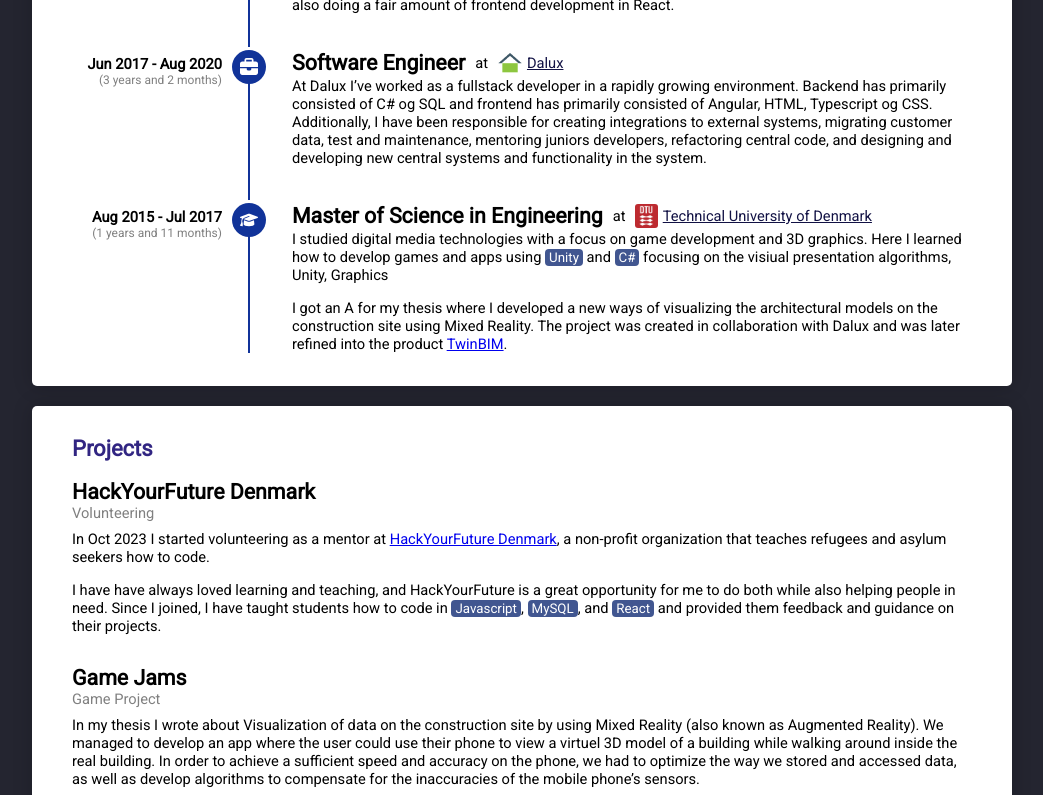
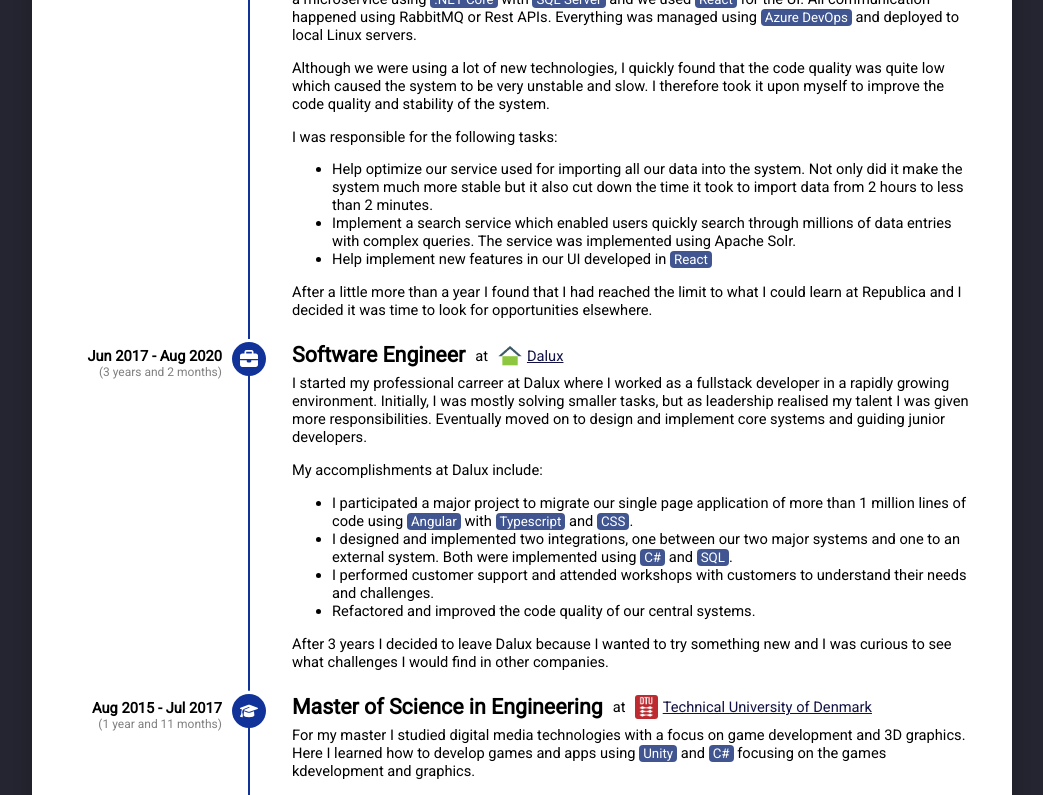
Before and after one commit to bhas/personal, a JavaScript app: page / in a window 1280 px wide. Shown: the part 820-1615 px from the top of the page, without its empty margins (118-1161 px from the left). Built offline with nearby package versions, Linux system fonts and the light colour scheme.

Commit message:
add republica section

```diff
--- a/src/components/ExperienceSection.js
+++ b/src/components/ExperienceSection.js
@@ -25,11 +25,36 @@
         endDate={new Date(2022, 0, 1)}
         type={"work"}
       >
-        <p>As a developer at Republica I am responsible for maintaining, documenting, and improving the most central parts of the system.
-            This includes designing a scalable system that can handle complex workflows with many different users involved.
-            My tasks mostly take place in the backend where I help design and implement our microservice structure in .Net Core and Entity Framework.
-            Additionally, I am also doing a fair amount of frontend development in React.
-            </p>
+        <p>
+            Republica was the first place where I really got to stand on my own feet.
+            In Dalux we had mostly worked with a monolithic architecture and tools developed inhouse.
+            In Republica the backend was developed as a microservice using <span className="badge">.NET Core</span> with <span className="badge">SQL Server</span> and we used <span className="badge">React</span> for the UI.
+            All communication happened using RabbitMQ or Rest APIs.
+            Everything was managed using <span className="badge">Azure DevOps</span> and deployed to local Linux servers.
+        </p>
+        <p>
+            Although we were using a lot of new technologies, I quickly found that the code quality was quite low which caused the system to be very unstable and slow.
+            I therefore took it upon myself to improve the code quality and stability of the system.
+        </p>
+        <p>
+             I was responsible for the following tasks:
+            <ul>
+                <li>
+                    Help optimize our service used for importing all our data into the system.
+                    Not only did it make the system much more stable but it also cut down the time it took to import data from 2 hours to less than 2 minutes.
+                </li>
+                <li>
+                    Implement a search service which enabled users quickly search through millions of data entries with complex queries.
+                    The service was implemented using Apache Solr.
+                </li>
+                <li>
+                    Help implement new features in our UI developed in <span className="badge">React</span>
+                </li>
+            </ul>
+        </p>
+        <p>
+            After a little more than a year I found that I had reached the limit to what I could learn at Republica and I decided it was time to look for opportunities elsewhere.
+        </p>
       </HistoryEntry>
 
       <HistoryEntry
@@ -39,9 +64,31 @@
         endDate={new Date(2020, 7, 1)}
         type={"work"}
       >
-        <p>At Dalux I’ve worked as a fullstack developer in a rapidly growing environment.
-            Backend has primarily consisted of C# og SQL and frontend has primarily consisted of Angular, HTML, Typescript og CSS.
-            Additionally, I have been responsible for creating integrations to external systems, migrating customer data, test and maintenance, mentoring juniors developers, refactoring central code, and designing and developing new central systems and functionality in the system.</p>
+        <p>
+            I started my professional carreer at Dalux where I worked as a fullstack developer in a rapidly growing environment.
+            Initially, I was mostly solving smaller tasks, but as leadership realised my talent I was given more responsibilities.
+            Eventually moved on to design and implement core systems and guiding junior developers.
+        </p>
+        <p>
+            My accomplishments at Dalux include:
+            <ul>
+                <li>
+                    I participated a major project to migrate our single page application of more than 1 million lines of code using <span className="badge">Angular</span> with <span className="badge">Typescript</span> and <span className="badge">CSS</span>.
+                </li>
+                <li>
+                    I designed and implemented two integrations, one between our two major systems and one to an external system. Both were implemented using <span className="badge">C#</span> and <span className="badge">SQL</span>.
+                </li>
+                <li>
+                    I performed customer support and attended workshops with customers to understand their needs and challenges.
+                </li>
+                <li>
+                    Refactored and improved the code quality of our central systems.
+                </li>
+            </ul>
+        </p>
+        <p>
+            After 3 years I decided to leave Dalux because I wanted to try something new and I was curious to see what challenges I would find in other companies.
+        </p>
       </HistoryEntry>
 
       <HistoryEntry
@@ -52,11 +99,11 @@
         type={"studies"}
       >
         <p>
-            I studied digital media technologies with a focus on game development and 3D graphics.
-            Here I learned how to develop games and apps using <span className="badge">Unity</span> and <span className="badge">C#</span> focusing on the visiual presentation algorithms, Unity, Graphics
+            For my master I studied digital media technologies with a focus on game development and 3D graphics.
+            Here I learned how to develop games and apps using <span className="badge">Unity</span> and <span className="badge">C#</span> focusing on the games kdevelopment and graphics.
         </p>
         <p>
-            I got an A for my thesis where I developed a new ways of visualizing the architectural models on the construction site using Mixed Reality.
+            I got an A for my thesis where I developed new ways of visualizing the digital 3D models on the construction site using Mixed Reality.
             The project was created in collaboration with Dalux and was later refined into the product <a href="https://www.dalux.com/dalux-field/twinbim/" target="_blank">TwinBIM</a>.
         </p>
       </HistoryEntry>
--- a/src/components/HistoryEntry.css
+++ b/src/components/HistoryEntry.css
@@ -43,6 +43,11 @@
   align-items: center;
 }
 
+.history-entry-description {
+  margin-top: 5px;
+  margin-bottom: 20px;
+}
+
 .history-entry-header .title {
   font-size: 16pt;
   font-weight: 700;
--- a/src/components/HistoryEntry.js
+++ b/src/components/HistoryEntry.js
@@ -77,15 +77,17 @@
     const differenceYears = Math.floor(totalMonths / 12);
     const differenceMonths = totalMonths % 12;
 
+    const monthText = `${differenceMonths} ${differenceMonths > 1 ? "months" : "month"}`;
+    const yearText = `${differenceYears} ${differenceYears > 1 ? "years" : "year"}`;
     if (differenceYears === 0) {
-        return `${differenceMonths} months`;
+        return monthText;
     }
     else {
         if (differenceMonths === 0) {
-            return `${Math.floor(differenceYears)} years`;
+            return yearText;
         }
         else {
-            return `${Math.floor(differenceYears)} years and ${differenceMonths} months`;
+            return `${yearText} and ${monthText}`;
         }
     }
 }
--- a/src/components/Project.css
+++ b/src/components/Project.css
@@ -11,7 +11,7 @@
 }
 
 .project-title {
-  font-size: 16pt;
+  font-size: 15pt;
   font-weight: 600;
 }
 
--- a/src/components/ProjectsSection.js
+++ b/src/components/ProjectsSection.js
@@ -13,16 +13,16 @@
                 </p>
                 <p>
                     I have have always loved learning and teaching, and HackYourFuture is a great opportunity for me to do both while also helping people in need.
-                    Since I joined, I have taught students how to code in <span className="badge">Javascript</span>, <span className="badge">MySQL</span>, and <span className="badge">React</span> and provided them feedback and guidance on their projects.
+                    Since I joined, I have taught students how to code in <span className="badge">Javascript</span>, <span className="badge">SQL</span>, and <span className="badge">React</span> and provided them feedback and guidance on their projects.
                 </p>
             </Project>
 
+            <Project title={"This webpage"} subtitle={"Webpage"}>
+                todo
+            </Project>
+
             <Project title={"Game Jams"} subtitle={"Game Project"}>
-                <p>
-                In my thesis I wrote about Visualization of data on the construction site by using Mixed Reality (also known as Augmented Reality).
-                We managed to develop an app where the user could use their phone to view a virtuel 3D model of a building while walking around inside the real building.
-                In order to achieve a sufficient speed and accuracy on the phone, we had to optimize the way we stored and accessed data, as well as develop algorithms to compensate for the inaccuracies of the mobile phone’s sensors.
-                </p>
+                todo
             </Project>
 
             <Project title={"The Danish Redcross Youth"} subtitle={"Volunteering"}>
```
